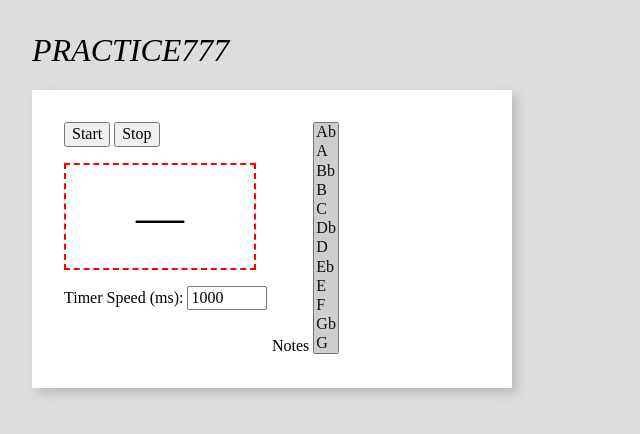
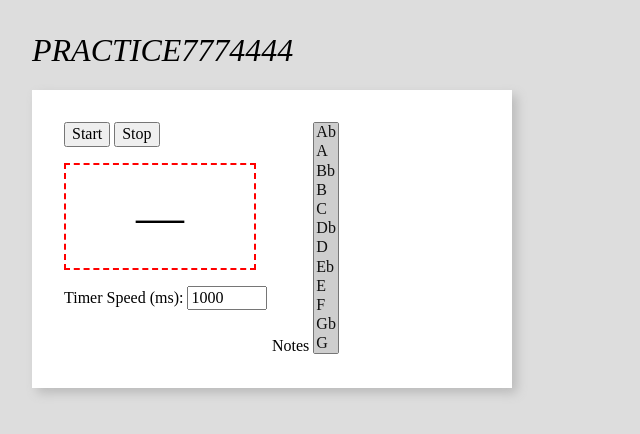
Before and after one commit to lwdevdev/piano, a website built with Vite: page index.html in a window 1280 px wide. Shown: the full height of the page, 0-640 px from the left. Built offline with nearby package versions, Linux system fonts and the light colour scheme.

Commit message:
changed title

```diff
--- a/index.html
+++ b/index.html
@@ -9,7 +9,7 @@
     <title>Practice</title>
   </head>
   <body>
-    <h1>Practice777</h1>
+    <h1>Practice7774444</h1>
     <main>
       <div>
         <button id="btn--start">Start</button>
```
